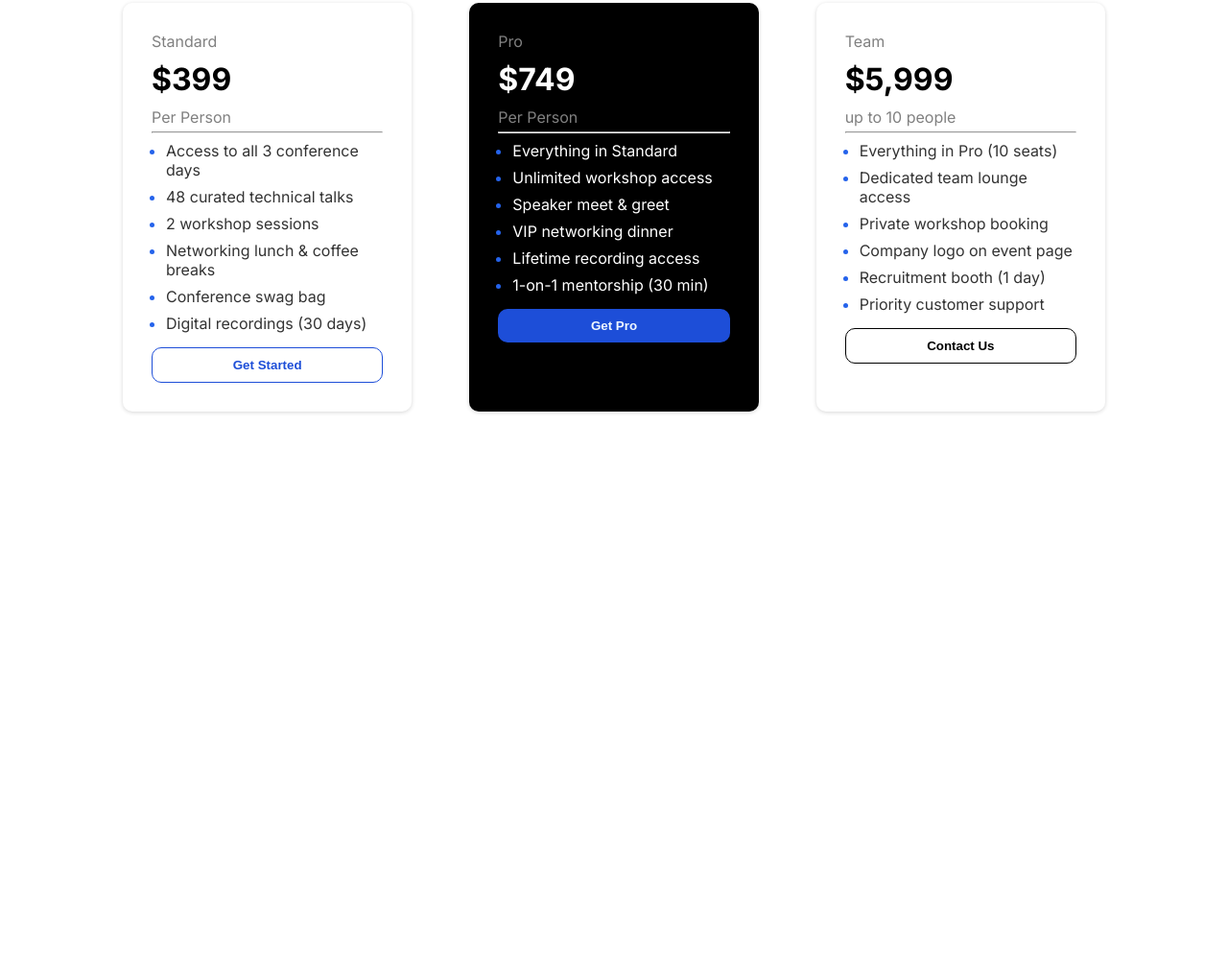
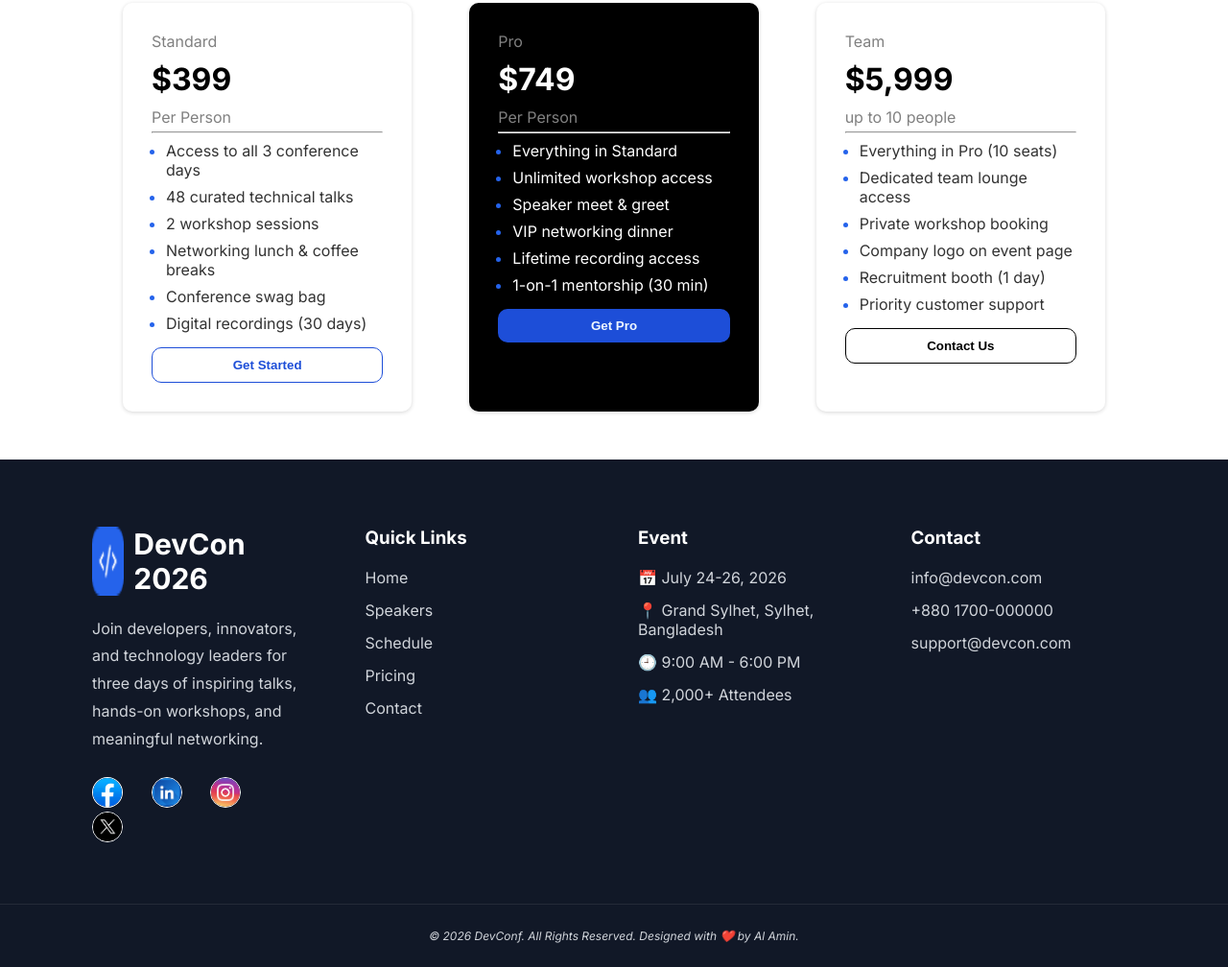
Before and after one commit to alaminsaleh/DEVCONF-2026, a plain HTML site: page index.html in a window 1280 px wide. Shown: the part 1888-2896 px from the top of the page at 96% size. Before the commit the page ends 2367 px from the top, so only its background shows below. Drawn offline with Linux system fonts and the light colour scheme.

Commit message:
Added footer section with Social icons

```diff
--- a/index.html
+++ b/index.html
@@ -150,8 +150,81 @@
         </section>
     </main>
     <!-- Footer section -->
-    <footer>
+    <footer class="footer">
+        <div class="container footer-container">
 
+            <!-- Company -->
+            <div class="footer-col">
+                <h2 class="footer-logo" style="display: flex; gap: 10px;"> <img style="width: 35px;"
+                        src="./assets/logo-mini.png" alt="">
+                    DevCon 2026
+                </h2>
+
+                <p>
+                    Join developers, innovators, and technology leaders for
+                    three days of inspiring talks, hands-on workshops,
+                    and meaningful networking.
+                </p>
+                <div class="social-links">
+                    <a target="_blank" href="https://www.facebook.com/"><img
+                            style="height: 30px; border-radius: 50%; border: 1px solid white; margin-right: 25px;"
+                            src="./assets/Facebook.png" alt=""></a>
+                    <a target="_blank" href="https://www.linkedin.com/"><img
+                            style="height: 30px; border-radius: 50%; border: 1px solid white; margin-right: 25px;"
+                            src="./assets/linkdein.png" alt=""></a>
+                    <a target="_blank" href="https://www.instagram.com/"><img
+                            style="height: 30px; border-radius: 50%; border: 1px solid white; margin-right: 25px;"
+                            src="./assets/intagram.jpg" alt=""></a>
+                    <a target="_blank" href="https://x.com/"><img
+                            style="height: 30px; border-radius: 50%; border: 1px solid white; margin-right: 25px;"
+                            src="./assets/twitter.jpg" alt=""></a>
+                </div>
+            </div>
+
+            <!-- Quick Links -->
+            <div class="footer-col">
+                <h3>Quick Links</h3>
+
+                <ul>
+                    <li><a href="#">Home</a></li>
+                    <li><a href="#">Speakers</a></li>
+                    <li><a href="#">Schedule</a></li>
+                    <li><a href="#">Pricing</a></li>
+                    <li><a href="#">Contact</a></li>
+                </ul>
+            </div>
+
+            <!-- Event -->
+            <div class="footer-col">
+                <h3>Event</h3>
+
+                <ul>
+                    <li>📅 July 24-26, 2026</li>
+                    <li>📍 Grand Sylhet, Sylhet, Bangladesh</li>
+                    <li>🕘 9:00 AM - 6:00 PM</li>
+                    <li>👥 2,000+ Attendees</li>
+                </ul>
+            </div>
+
+            <!-- Contact -->
+            <div class="footer-col">
+                <h3>Contact</h3>
+
+                <ul>
+                    <li>info@devcon.com</li>
+                    <li>+880 1700-000000</li>
+                    <li>support@devcon.com</li>
+                </ul>
+            </div>
+
+        </div>
+
+        <div class="footer-bottom">
+            <em>
+                © 2026 DevConf. All Rights Reserved.
+                Designed with ❤️ by Al Amin.
+            </em>
+        </div>
     </footer>
 </body>
 
--- a/styles/style.css
+++ b/styles/style.css
@@ -195,3 +195,58 @@ h3 {
 }
 
 /* Footer section styles */
+.footer {
+    background: #111827;
+    color: #d1d5db;
+    padding-top: 70px;
+}
+
+.footer-container {
+    width: 85%;
+    margin: auto;
+
+    display: grid;
+    grid-template-columns: repeat(auto-fit, minmax(220px, 1fr));
+    gap: 50px;
+}
+
+.footer-logo {
+    color: #fff;
+    margin-bottom: 20px;
+    font-size: 30px;
+}
+
+.footer-col h3 {
+    color: #fff;
+    margin-bottom: 20px;
+}
+
+.footer-col p {
+    line-height: 1.8;
+}
+
+.footer-col ul {
+    list-style: none;
+    padding: 0;
+}
+
+.footer-col li {
+    margin-bottom: 14px;
+}
+
+.footer-col a {
+    text-decoration: none;
+    color: #d1d5db;
+}
+
+.social-links {
+    margin-top: 25px;
+}
+
+.footer-bottom {
+    border-top: 1px solid rgba(255, 255, 255, .08);
+    margin-top: 60px;
+    padding: 25px 0;
+    text-align: center;
+    font-size: 12px;
+}
```
Also changed, not shown: assets/Facebook.png (added), assets/intagram.jpg (added), assets/linkdein.png (added), assets/twitter.jpg (added), 1 other file.
